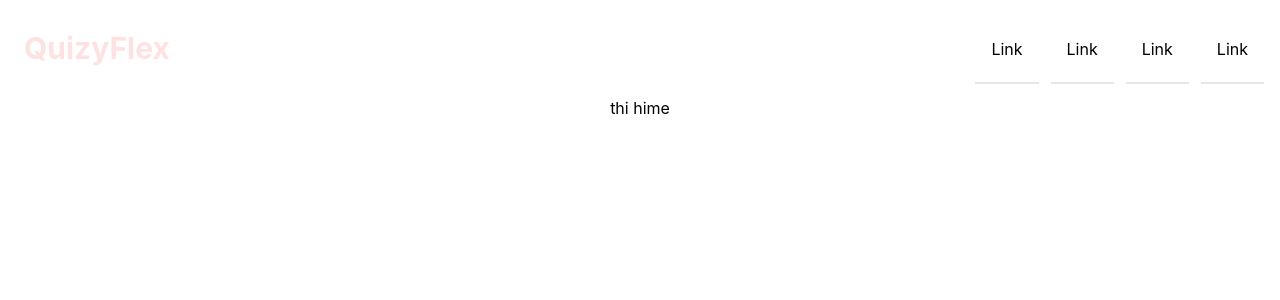
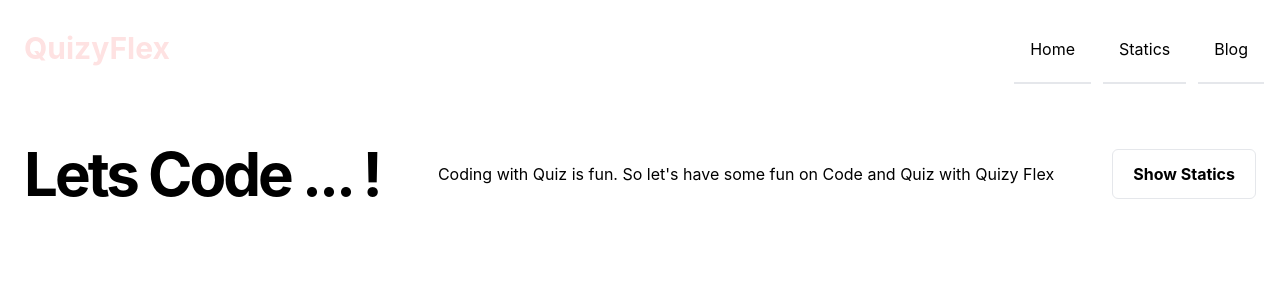
Before and after one commit to Nasif-Hasan/the-quiz-flex, a React (Create React App) app: page / in a window 1280 px wide. Shown: the top 300 px of the page. Built offline with nearby package versions, Linux system fonts and the light colour scheme.

Commit message:
top-of-home

```diff
--- a/src/components/Header/Header.jsx
+++ b/src/components/Header/Header.jsx
@@ -1,4 +1,5 @@
 import React from 'react';
+import { Link } from 'react-router-dom';
 
 const Header = () => {
     return (
@@ -10,16 +11,15 @@ const Header = () => {
                     </a>
                     <ul className="items-stretch hidden space-x-3 md:flex">
                         <li className="flex">
-                            <a rel="noopener noreferrer" href="#" className="flex items-center px-4 -mb-1 border-b-2 dark:border-transparent">Link</a>
+                            <Link className="flex items-center px-4 -mb-1 border-b-2 dark:border-transparent" to='/home'>Home</Link>
+
                         </li>
                         <li className="flex">
-                            <a rel="noopener noreferrer" href="#" className="flex items-center px-4 -mb-1 border-b-2 dark:border-transparent">Link</a>
+                            <Link className="flex items-center px-4 -mb-1 border-b-2 dark:border-transparent" to='/statics'>Statics</Link>
                         </li>
+
                         <li className="flex">
-                            <a rel="noopener noreferrer" href="#" className="flex items-center px-4 -mb-1 border-b-2 dark:border-transparent dark:text-violet-400 dark:border-violet-400">Link</a>
-                        </li>
-                        <li className="flex">
-                            <a rel="noopener noreferrer" href="#" className="flex items-center px-4 -mb-1 border-b-2 dark:border-transparent">Link</a>
+                            <Link className="flex items-center px-4 -mb-1 border-b-2 dark:border-transparent" to='/blog'>Blog</Link>
                         </li>
                     </ul>
                     <button className="flex justify-end p-4 md:hidden">
--- a/src/components/Home/Home.jsx
+++ b/src/components/Home/Home.jsx
@@ -3,7 +3,19 @@ import React from 'react';
 const Home = () => {
     return (
         <div>
-            <h1>thi hime</h1>
+
+            <div className="p-6 py-12 dark:bg-red-400 dark:text-gray-900">
+                <div className="container mx-auto">
+                    <div className="flex flex-col lg:flex-row items-center justify-between">
+                        <h2 className="text-center text-6xl tracking-tighter font-bold">Lets Code ... !
+                        </h2>
+                        <div className="text-center py-2 lg:py-0">
+                            <p>Coding with Quiz is fun. So let's have some fun on Code and Quiz with Quizy Flex</p>
+                        </div>
+                        <a href="/statics" rel="noreferrer noopener" className="px-5 mt-4 lg:mt-0 py-3 rounded-md border block font-bold dark:bg-red-50 hover:bg-red-700 hover:text-white dark:text-gray-900 dark:border-none">Show Statics</a>
+                    </div>
+                </div>
+            </div>
         </div>
     );
 };
```
